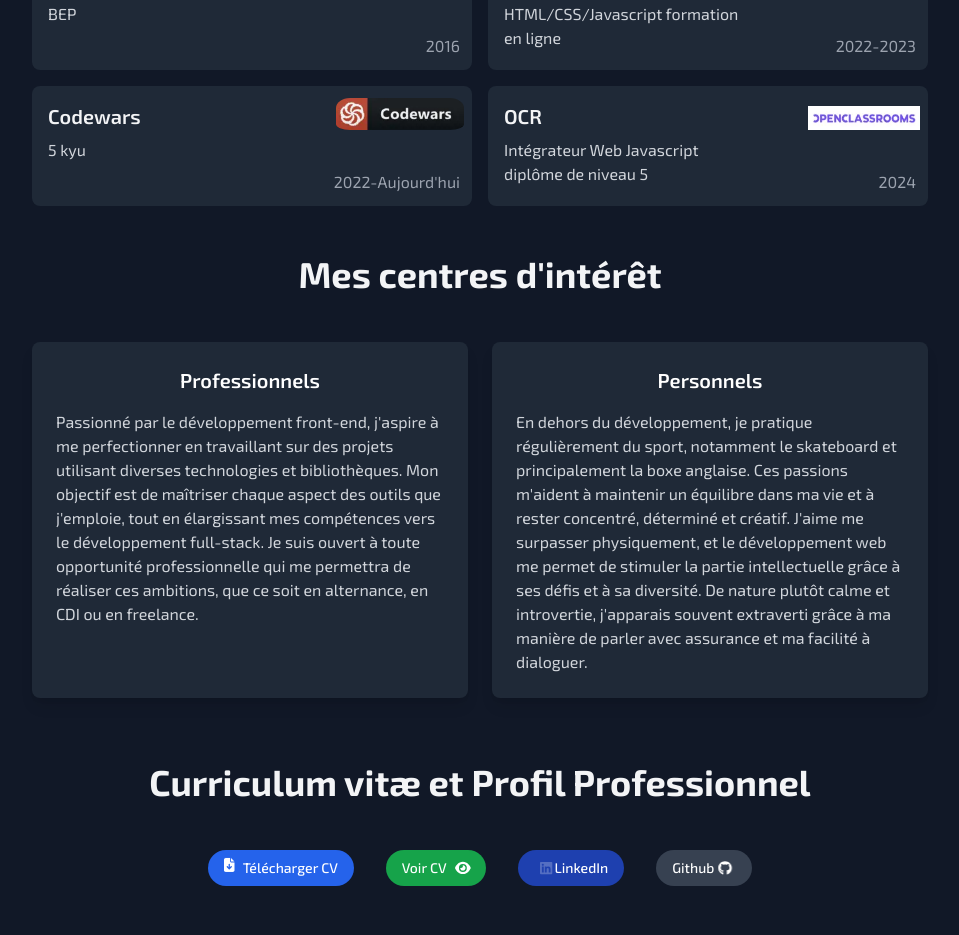
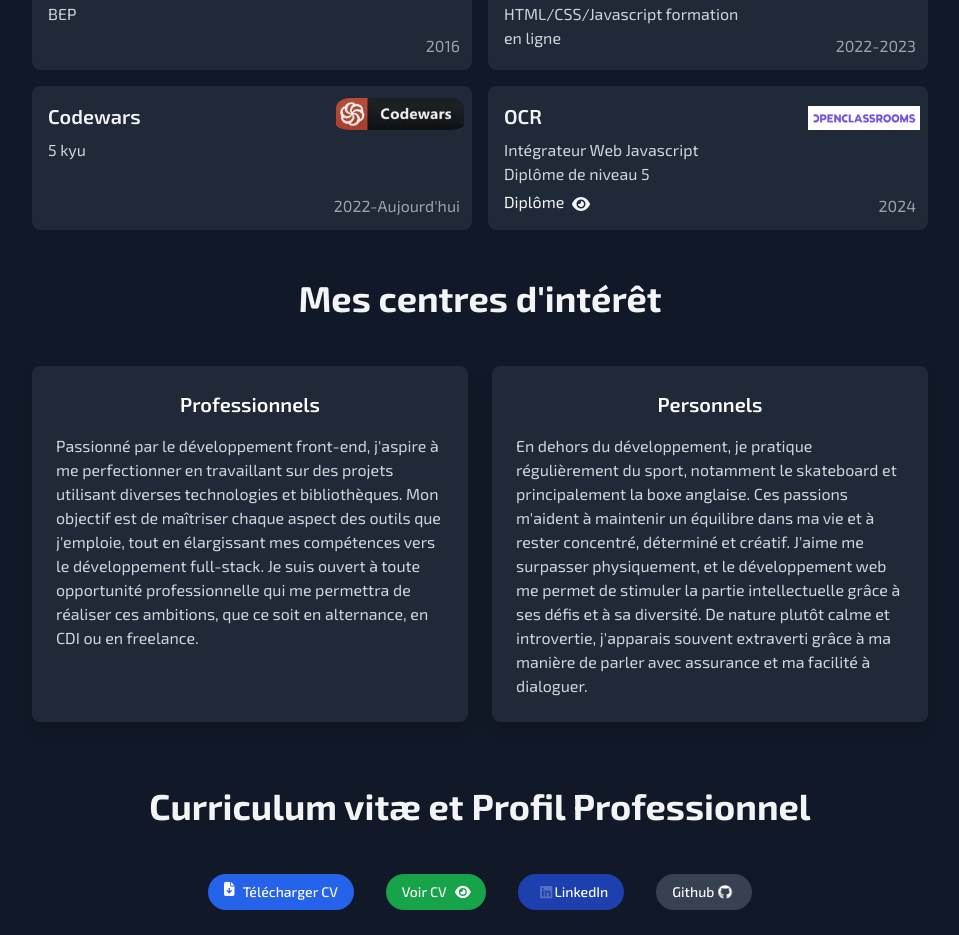
Before and after one commit to Tonysoossa/portfolio, a Next.js app: page / in a window 1280 px wide. Shown: the part 3380-4315 px from the top of the page, without its empty margins (160-1119 px from the left). Built offline with nearby package versions, Linux system fonts and the light colour scheme.

Commit message:
boxes education ameliorer au niveau des liens clicable, ajout du diplome int_web

```diff
--- a/components/Projects.tsx
+++ b/components/Projects.tsx
@@ -73,7 +73,7 @@ export default function Projects() {
         {projects.map((project, index) => (
           <div
             key={index}
-            className="bg-gray-800 rounded-lg overflow-hidden shadow-lg transition-transform hover:scale-105 cursor-pointer flex flex-col justify-between"
+            className="bg-gray-800 rounded-lg overflow-hidden shadow-lg transition-transform hover:scale-105  flex flex-col justify-between"
           >
             <Image
               src={project.image}
--- a/components/Resume.tsx
+++ b/components/Resume.tsx
@@ -194,11 +194,10 @@ export default function Resume() {
           <Education
             src="/logos/education/sncf.webp"
             alt="SNCF Logo"
-            link="/"
             company="SNCF"
             degres="BEP"
             date="2016"
-            imageClassName="w-16 -pt-1 pb-1"
+            imageClassName="w-16 cursor-default -pt-1 pb-1"
           />
           <Education
             src="/logos/education/udemy.webp"
@@ -216,7 +215,7 @@ export default function Resume() {
           <Education
             src="/logos/education/codewars.webp"
             alt="Codewars Logo"
-            link="https://www.codewars.com/"
+            link="https://www.codewars.com/users/soossa"
             company="Codewars"
             degres="5 kyu"
             date={language === "fr" ? "2022-Aujourd'hui" : "2022-Present"}
@@ -229,11 +228,12 @@ export default function Resume() {
             company="OCR"
             degres={
               language === "fr"
-                ? "Intégrateur Web Javascript diplôme de niveau 5"
-                : "Javascript Web Integrator Level 5 Diploma"
+                ? "Intégrateur Web Javascript Diplôme de niveau 5"
+                : "Javascript Web Integrator Level 5 degre"
             }
             date="2024"
             imageClassName="w-[7rem] h-6 top-5"
+            diplome="/pdf/diplome_int_web.pdf"
           />
         </div>
       </section>
--- a/components/resume/Education.tsx
+++ b/components/resume/Education.tsx
@@ -1,11 +1,15 @@
+import Link from "next/link";
+import { useLanguage } from "../../contexts/LanguageContext";
+
 interface EducationProps {
   src: string;
   alt: string;
   company: string | null;
   degres: string;
   date: string;
-  link: string;
+  link?: string;
   imageClassName?: string;
+  diplome?: string;
 }
 
 export function Education({
@@ -16,9 +20,11 @@ export function Education({
   date,
   link,
   imageClassName,
+  diplome,
 }: EducationProps) {
+  const { language } = useLanguage();
   return (
-    <div className="flex flex-col relative bg-gray-800 p-4 rounded-lg h-full cursor-pointer">
+    <div className="flex flex-col relative bg-gray-800 p-4 rounded-lg h-full ">
       <a
         href={link}
         className="inline-block w-fit"
@@ -28,8 +34,9 @@ export function Education({
         <img
           src={src}
           alt={alt}
-          className={`${imageClassName} absolute right-2 top-2`}
+          className={`${imageClassName} absolute right-2 top-2 cursor-pointer hover:scale-105`}
         />
+
         <h3
           className={`text-xl font-semibold pb-2 hover:text-blue-400 transition-colors`}
         >
@@ -38,7 +45,33 @@ export function Education({
       </a>
       <div className="flex flex-col flex-grow">
         <p className="text-gray-300 pb-1 max-w-[15rem]">{degres}</p>
-        <p className="text-gray-400 mt-auto absolute right-3 bottom-3">{date}</p>
+        <p className="text-gray-400 mt-auto absolute right-3 bottom-3">
+          {date}
+        </p>
+        {diplome ? (
+          <Link
+            className="flex items-center hover:text-blue-400 hover:underline w-14"
+            href={diplome}
+            target="_blank"
+          >
+            <p>{language === "fr" ? "Diplôme" : "Degre"}</p>
+            <svg
+              aria-hidden="true"
+              focusable="false"
+              data-prefix="fas"
+              data-icon="eye"
+              className="svg-inline--fa fa-eye mt-1 ml-2 animate-blink"
+              role="img"
+              xmlns="http://www.w3.org/2000/svg"
+              viewBox="0 0 576 512"
+            >
+              <path
+                fill="currentColor"
+                d="M288 32c-80.8 0-145.5 36.8-192.6 80.6C48.6 156 17.3 208 2.5 243.7c-3.3 7.9-3.3 16.7 0 24.6C17.3 304 48.6 356 95.4 399.4C142.5 443.2 207.2 480 288 480s145.5-36.8 192.6-80.6c46.8-43.5 78.1-95.4 93-131.1c3.3-7.9 3.3-16.7 0-24.6c-14.9-35.7-46.2-87.7-93-131.1C433.5 68.8 368.8 32 288 32zM144 256a144 144 0 1 1 288 0 144 144 0 1 1 -288 0zm144-64c0 35.3-28.7 64-64 64c-7.1 0-13.9-1.2-20.3-3.3c-5.5-1.8-11.9 1.6-11.7 7.4c.3 6.9 1.3 13.8 3.2 20.7c13.7 51.2 66.4 81.6 117.6 67.9s81.6-66.4 67.9-117.6c-11.1-41.5-47.8-69.4-88.6-71.1c-5.8-.2-9.2 6.1-7.4 11.7c2.1 6.4 3.3 13.2 3.3 20.3z"
+              ></path>
+            </svg>
+          </Link>
+        ) : null}
       </div>
     </div>
   );
```
